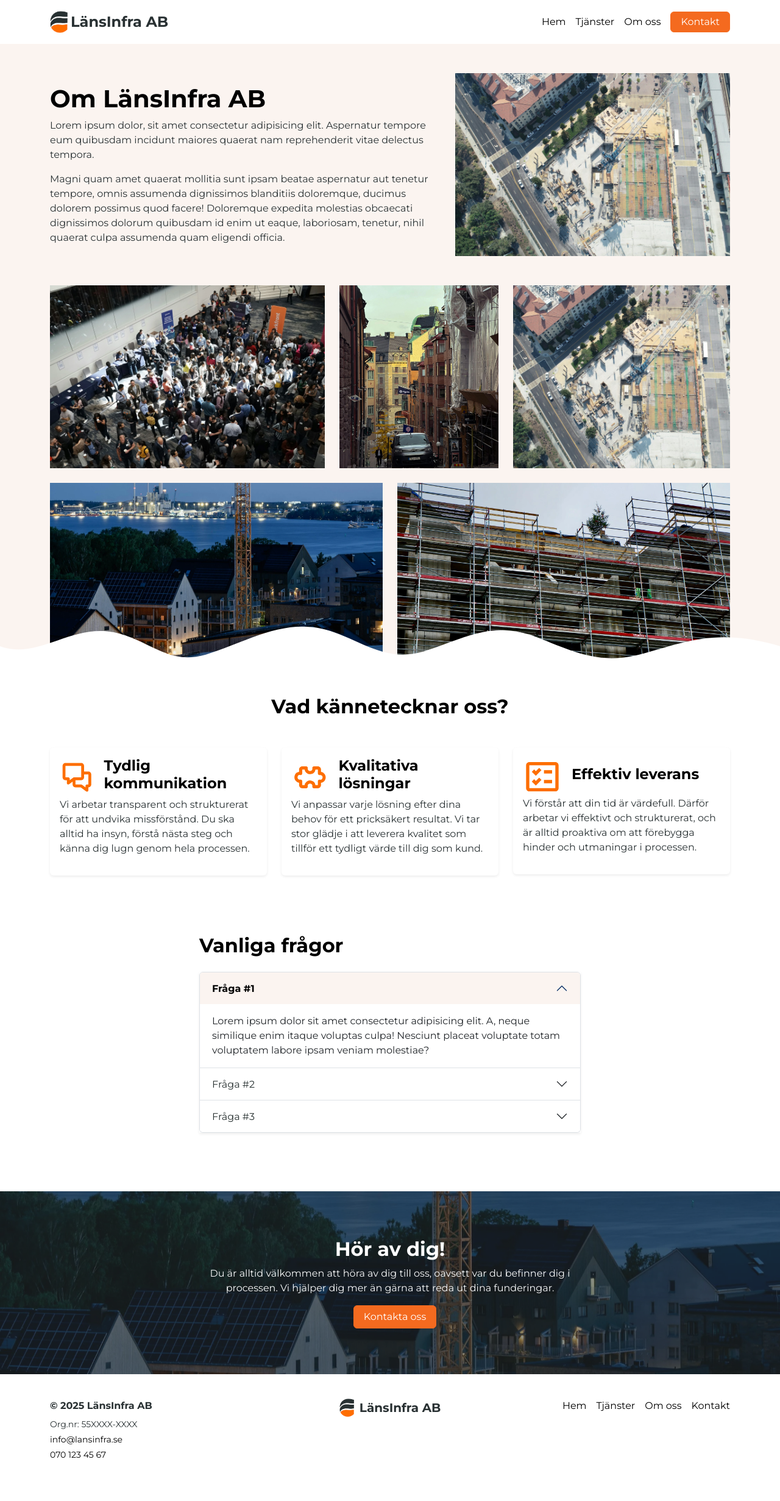
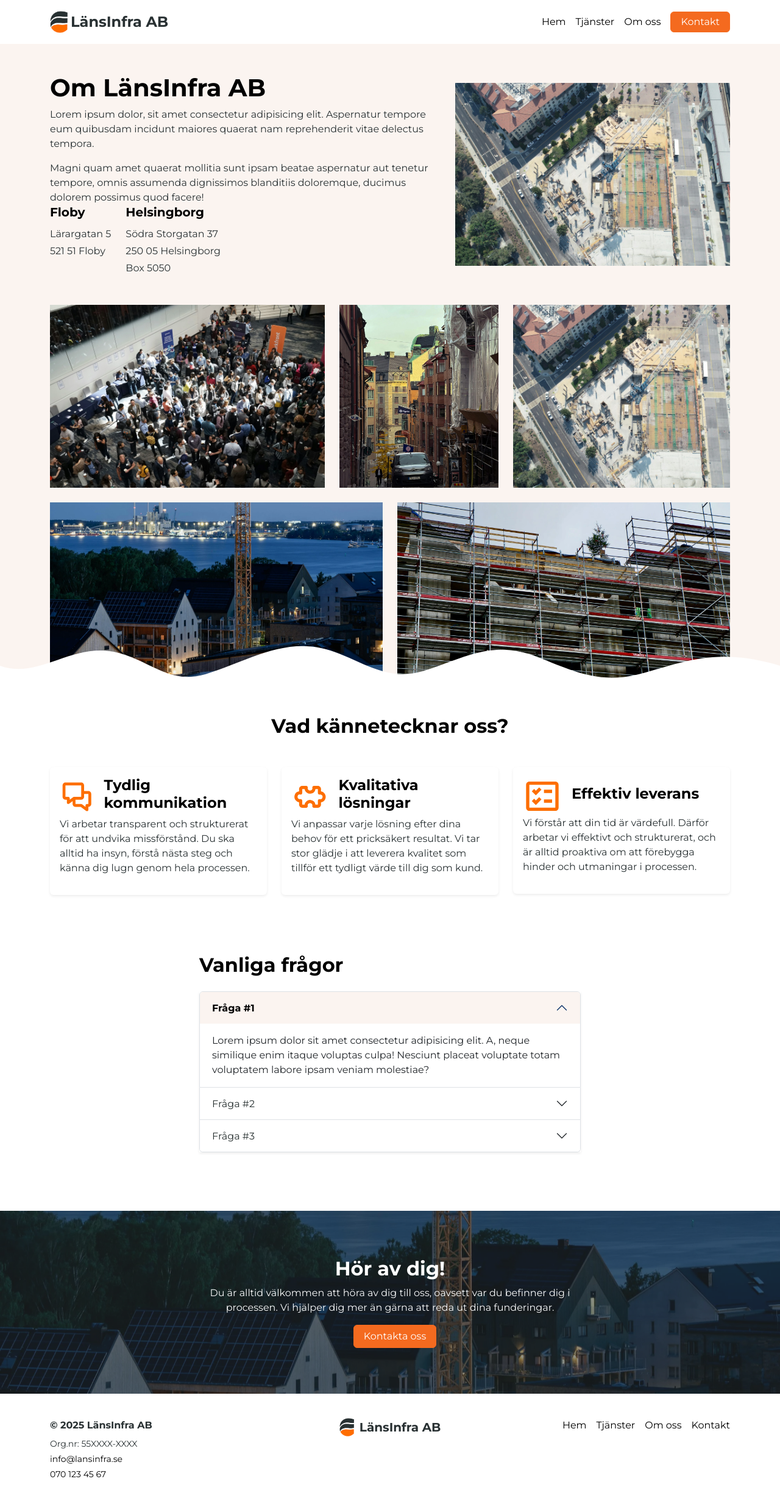
Before and after one commit to bollare/lansinfra, a Next.js app: page /om-oss in a window 1280 px wide. Shown: the top 2462 px of the page at 61% size. Before the commit the page ends 2437 px from the top, so only its background shows below. Built offline with nearby package versions, Linux system fonts and the light colour scheme.

Commit message:
kontor-platser

```diff
--- a/src/app/components/footer.tsx
+++ b/src/app/components/footer.tsx
@@ -14,12 +14,17 @@ export default function Footer() {
           <a className='nav-link fs-sm' href="tel:0701234567">070 123 45 67</a>
         </div>
 
-        <a href='/' className='d-flex align-items-center order-first order-md-2 mb-4 mb-md-0 text-decoration-none'>
-          <Image className='me-2' src="/images/lansinfra-logo-icon.png" height={30} width={25} alt="" />
-          <div className='fw-bold mt-1' style={{lineHeight:"13px", fontSize:"10px"}}>
-            <span className='fs-5 text-dark'>LänsInfra AB</span>
+        <div className='order-first order-md-2 mb-4 mb-md-0 '>
+          <a href='/' className='d-flex align-items-center text-decoration-none'>
+            <Image className='me-2' src="/images/lansinfra-logo-icon.png" height={30} width={25} alt="" />
+            <div className='fw-bold mt-1' style={{lineHeight:"13px", fontSize:"10px"}}>
+              <span className='fs-5 text-dark'>LänsInfra AB</span>
+            </div>
+          </a>
+          <div>
+
           </div>
-        </a>
+        </div>
 
         <ul  className="nav col-md-4 flex-wrap flex-column flex-md-row justify-content-md-end order-md-3 mt-4 mt-md-0 gap-3">
           <li  className="nav-item">
--- a/src/app/om-oss/page.tsx
+++ b/src/app/om-oss/page.tsx
@@ -12,7 +12,20 @@ export default function AboutPage() {
               <div className='col-lg-7 mt-4 mt-lg-0'>
                 <h1 className='fs-1'>Om LänsInfra AB</h1>
                 <p style={{maxWidth:"650px"}}>Lorem ipsum dolor, sit amet consectetur adipisicing elit. Aspernatur tempore eum quibusdam incidunt maiores quaerat nam reprehenderit vitae delectus tempora.</p>
-                <p className='mb-0' style={{maxWidth:"650px"}}>Magni quam amet quaerat mollitia sunt ipsam beatae aspernatur aut tenetur tempore, omnis assumenda dignissimos blanditiis doloremque, ducimus dolorem possimus quod facere! Doloremque expedita molestias obcaecati dignissimos dolorum quibusdam id enim ut eaque, laboriosam, tenetur, nihil quaerat culpa assumenda quam eligendi officia.</p>
+                <p className='mb-0' style={{maxWidth:"650px"}}>Magni quam amet quaerat mollitia sunt ipsam beatae aspernatur aut tenetur tempore, omnis assumenda dignissimos blanditiis doloremque, ducimus dolorem possimus quod facere!</p>
+                <div className='d-flex flex-wrap gap-4'>
+                  <div className='d-flex flex-column gap-1'>
+                    <h2 className='fs-5 fw-bold'>Floby</h2>
+                    <span>Lärargatan 5</span>
+                    <span>521 51 Floby</span>
+                  </div>
+                  <div className='d-flex flex-column gap-1'>
+                    <h2 className='fs-5 fw-bold'>Helsingborg</h2>
+                    <span>Södra Storgatan 37</span>
+                    <span>250 05 Helsingborg</span>
+                    <span>Box 5050</span>
+                  </div>
+                </div>
               </div>
               <div className='col-lg-5 order-first order-lg-last'>
                 <img src="images/arbetsplats-1920x1280.jpg" className='img-fluid w-100' style={{maxHeight:"300px", objectFit:"cover"}} alt="" />
```
